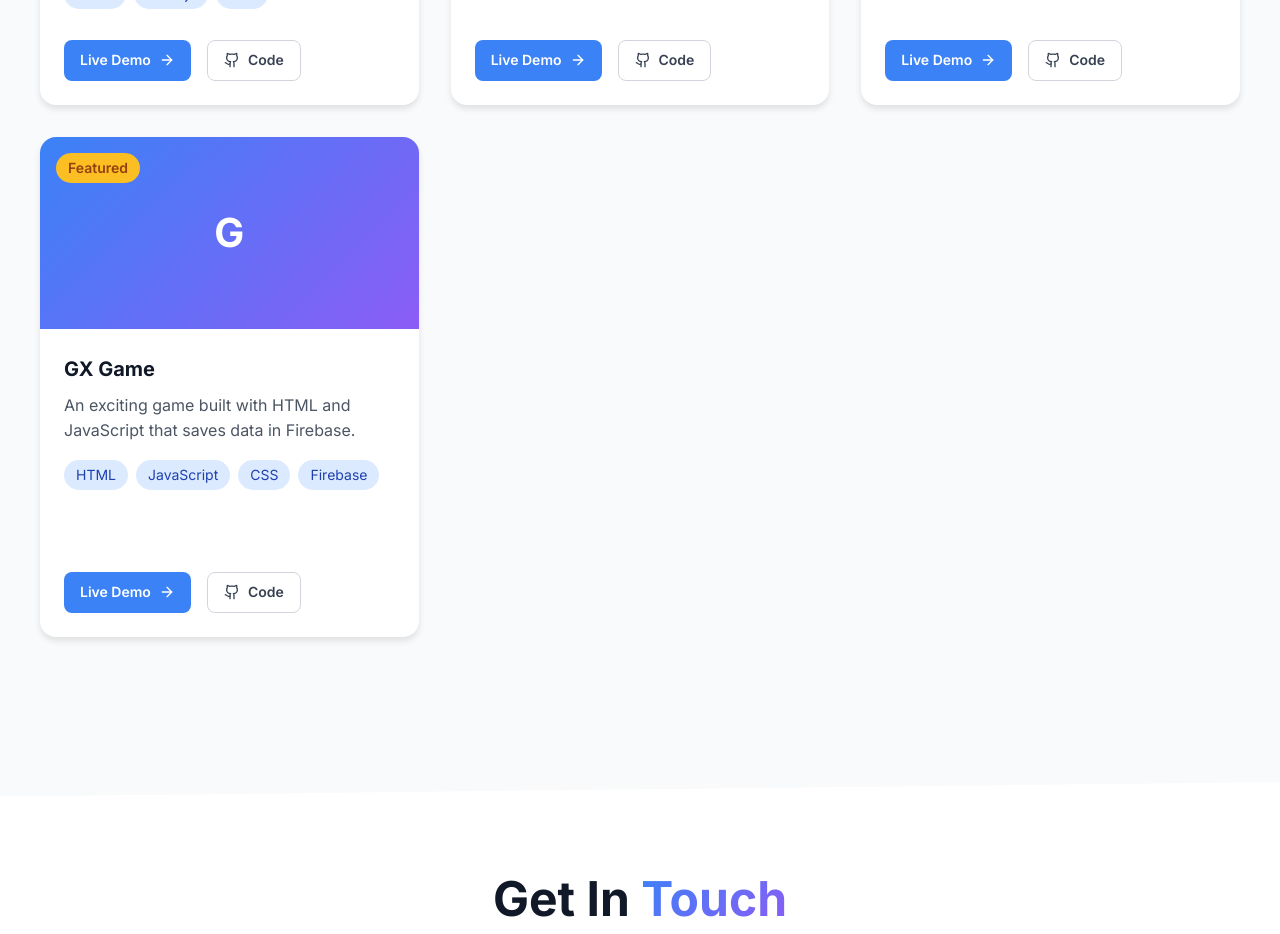
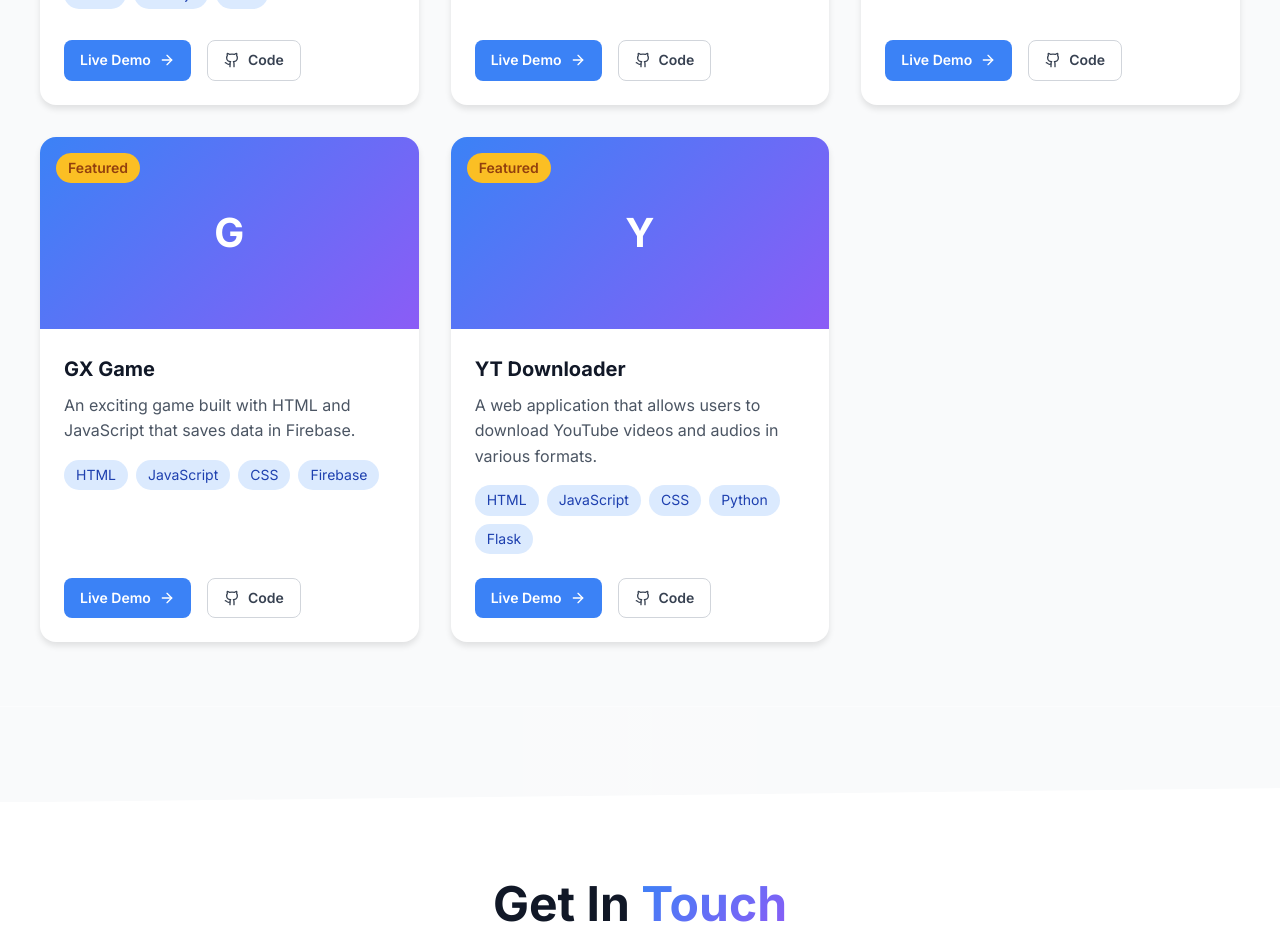
Before and after one commit to Sandesh-Chougala/Sandesh-Portfolio, a React (Create React App) app: page / in a window 1280 px wide. Shown: the part 2640-3574 px from the top of the page. Built offline with nearby package versions, Linux system fonts and the light colour scheme.

Commit message:
5th project added

```diff
--- a/src/components/Projects.tsx
+++ b/src/components/Projects.tsx
@@ -58,6 +58,17 @@ const Projects: React.FC = () => {
       technologies: ["HTML", "JavaScript", "CSS", "Firebase"],
       liveUrl: "https://gx-game-sandy.netlify.app/menu.html",
       githubUrl: "https://github.com/Sandesh-Chougala/GX-Game",
+      featured: true,
+    },
+    {
+      id: 5,
+      title: "YT Downloader",
+      description:
+        "A web application that allows users to download YouTube videos and audios in various formats.",
+      image: "/api/placeholder/400/300",
+      technologies: ["HTML", "JavaScript", "CSS", "Python", "Flask"],
+      liveUrl: "https://github.com/Sandesh-Chougala/Youtube-downloader",
+      githubUrl: "https://github.com/Sandesh-Chougala/Youtube-downloader",
       featured: true,
     },
   ];
```
